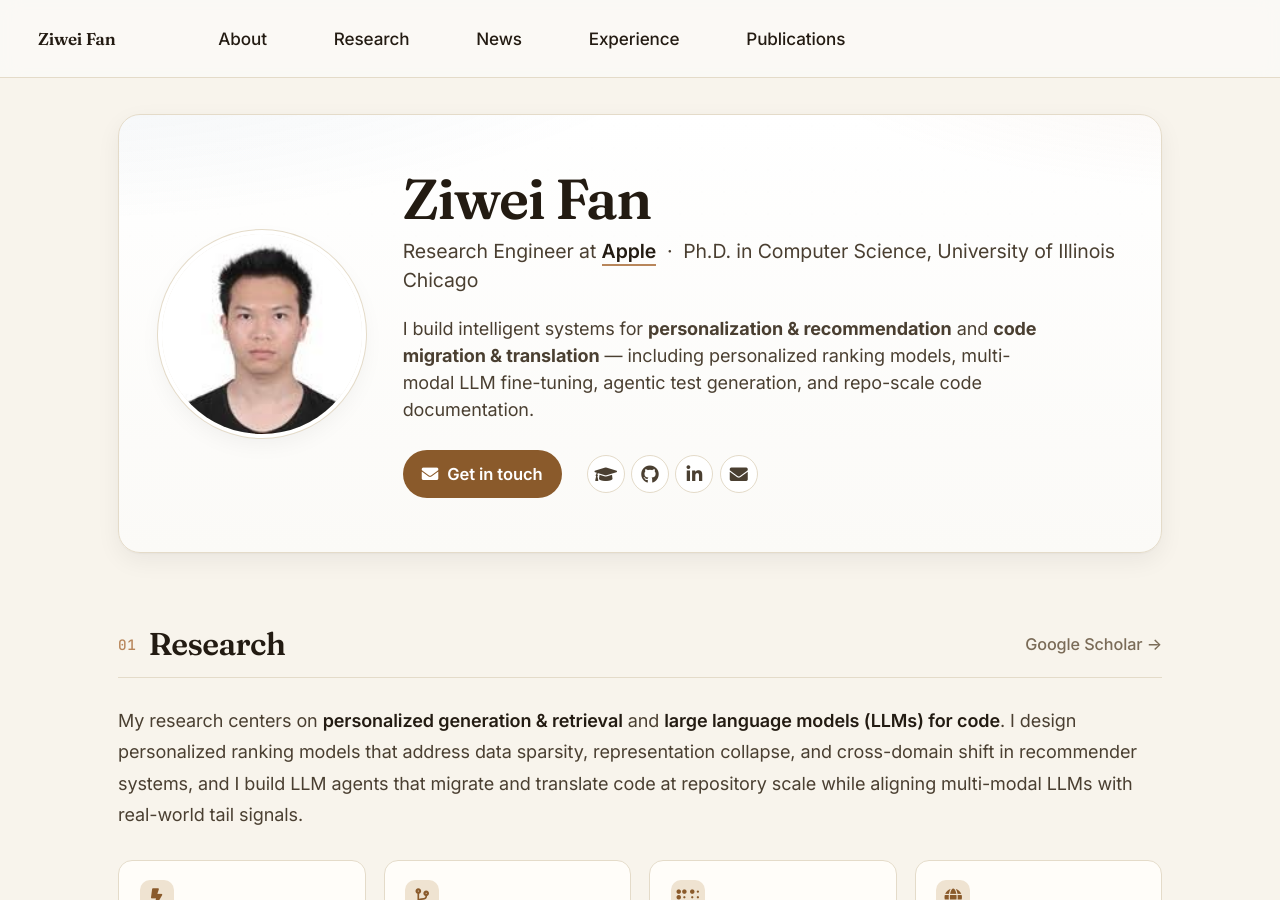
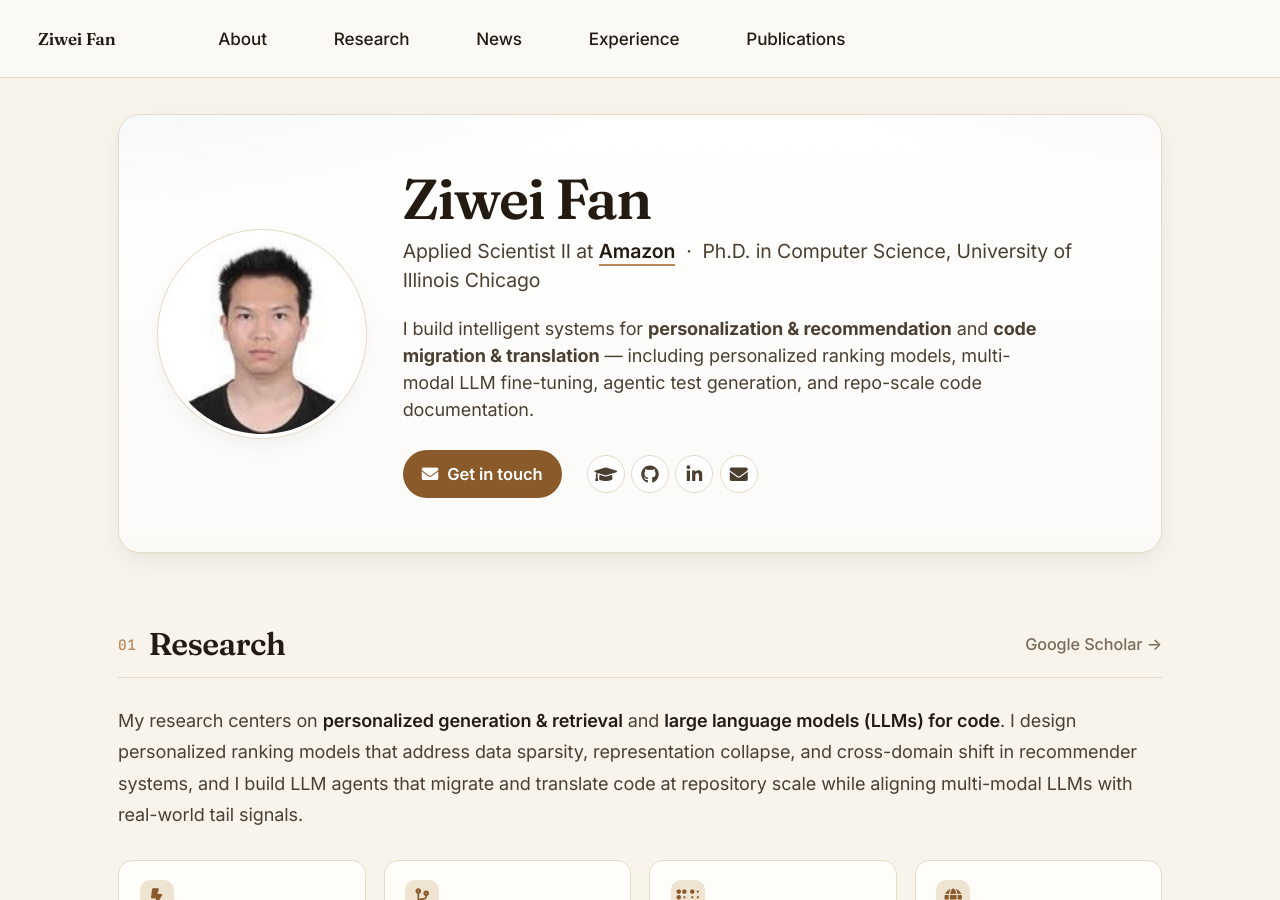
Before and after one commit to ziwei-fan/ziwei-fan.github.io, a Jekyll site: the page built from _pages/about.md, in a window 1280 px wide and 900 px high. Built offline with Jekyll 4.4.1, drawn with Linux system fonts in a browser that asks for light colours; some of the changed text lies outside the part shown.

Commit message:
Revert "Update current role: Research Engineer at Apple (Jul 2026)"
This reverts commit 02ce67737b7994e97609e1d3f6b4e6a50ea9a666.

```diff
--- a/_config.yml
+++ b/_config.yml
@@ -10,7 +10,7 @@ locale                   : "en-US"
 title                    : "Ziwei Fan"
 title_separator          : "-"
 name                     : &name "Ziwei Fan"
-description              : &description "Research Engineer at Apple. Research in LLMs for code, personalized generation, and recommender systems."
+description              : &description "Applied Scientist II at Amazon. Research in LLMs for code, personalized generation, and recommender systems."
 url                      : https://ziwei-fan.github.io # the base hostname & protocol for your site e.g. "https://mmistakes.github.io"
 baseurl                  : "" # the subpath of your site, e.g. "/blog"
 repository               : "ziwei-fan.github.io"
@@ -82,9 +82,9 @@ analytics:
 author:
   name             : "Ziwei Fan"
   avatar           : "profile.jpeg"
-  bio              : "Research Engineer @ Apple. Ph.D. in CS from University of Illinois Chicago."
+  bio              : "Applied Scientist II @ Amazon. Ph.D. in CS from University of Illinois Chicago."
   location         :
-  employer         : "Apple"
+  employer         : "Amazon"
   pubmed           :
   googlescholar    : "https://scholar.google.com/citations?user=4Dgorp0AAAAJ&hl=en"
   email            : "ziweifan1224@gmail.com"
--- a/_pages/about.md
+++ b/_pages/about.md
@@ -2,7 +2,7 @@
 layout: archive
 permalink: /
 title: "Ziwei Fan"
-excerpt: "Research Engineer at Apple. Research in LLMs for code, personalized generation, and recommender systems."
+excerpt: "Applied Scientist II at Amazon. Research in LLMs for code, personalized generation, and recommender systems."
 author_profile: false
 classes: zf-single-page
 redirect_from:
@@ -26,7 +26,7 @@ redirect_from:
     <div class="zf-hero__intro">
       <h1 class="zf-hero__name">Ziwei Fan</h1>
       <p class="zf-hero__role">
-        Research Engineer at <span class="zf-org">Apple</span> &nbsp;·&nbsp; Ph.D. in Computer Science, University of Illinois Chicago
+        Applied Scientist II at <span class="zf-org">Amazon</span> &nbsp;·&nbsp; Ph.D. in Computer Science, University of Illinois Chicago
       </p>
       <p class="zf-hero__blurb">
         I build intelligent systems for <strong>personalization & recommendation</strong> and
@@ -144,13 +144,7 @@ redirect_from:
   <div class="zf-timeline">
 
     <div class="zf-tl-item current">
-      <div class="zf-tl-when">Jul 2026 — Present</div>
-      <h3 class="zf-tl-role">Research Engineer</h3>
-      <p class="zf-tl-org"><span class="zf-org-name">Apple</span></p>
-    </div>
-
-    <div class="zf-tl-item">
-      <div class="zf-tl-when">May 2023 — Jul 2026</div>
+      <div class="zf-tl-when">May 2023 — Present</div>
       <h3 class="zf-tl-role">Applied Scientist II</h3>
       <p class="zf-tl-org"><span class="zf-org-name">Amazon</span></p>
       <ul>
```
